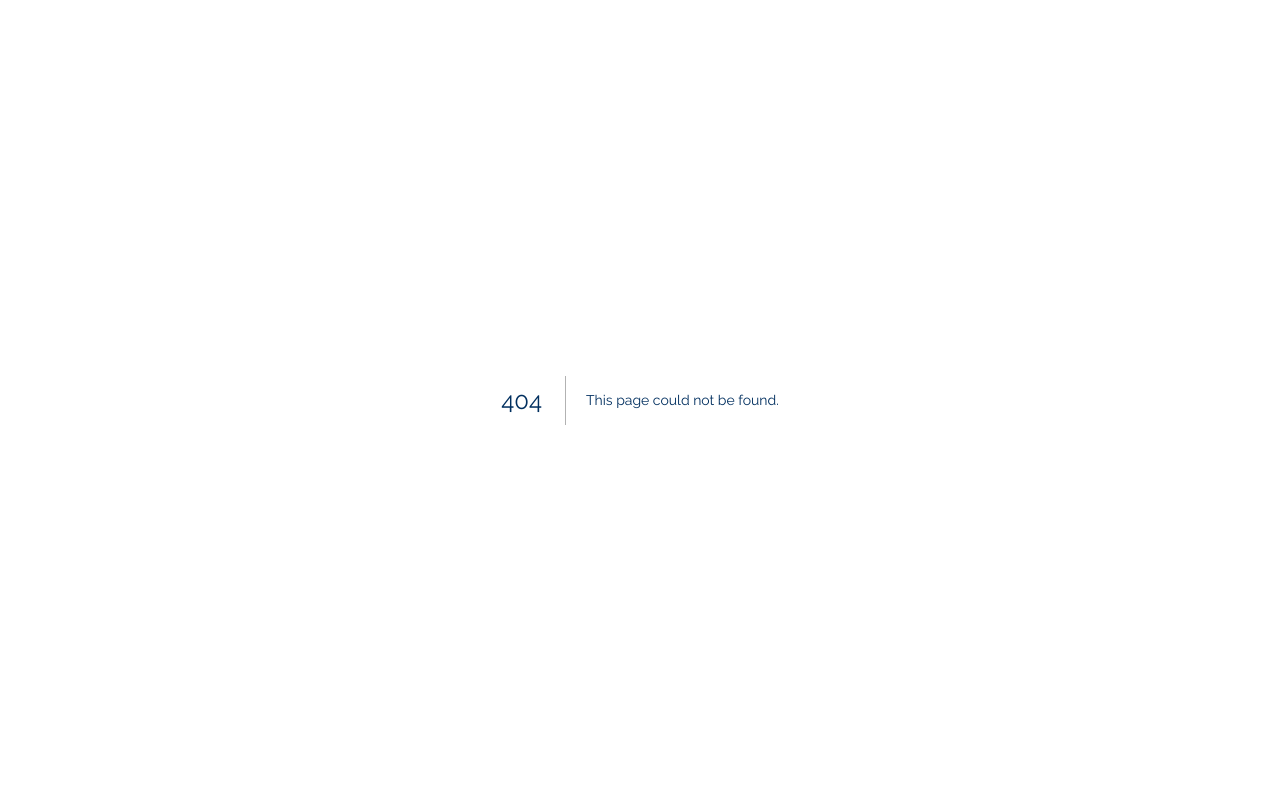
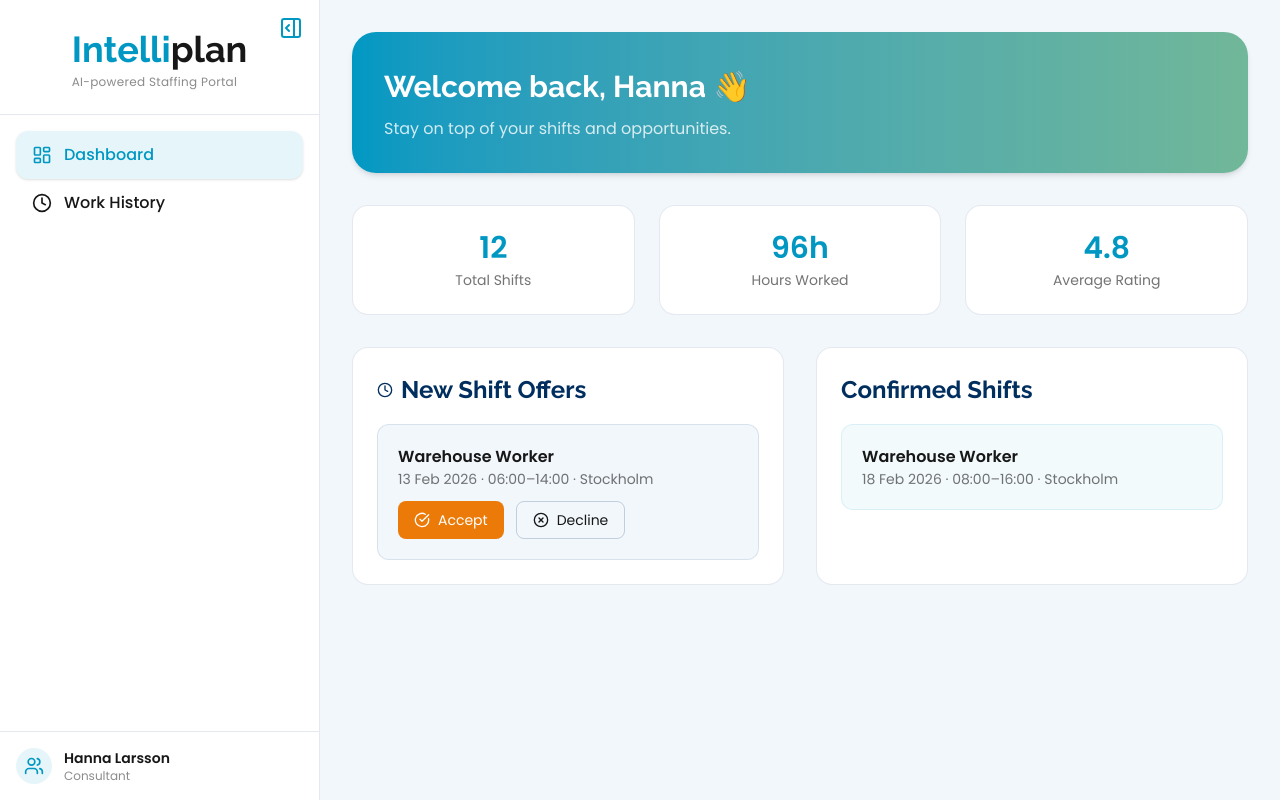
Before and after one commit to Mena-Saleh/Intelliplan-Hackathon, a Next.js app in the folder frontend/: page /consultant/dashboard in a window 1280 px wide. Before the commit this address had no page. Built offline with nearby package versions, Linux system fonts and the light colour scheme.

Commit message:
feat: add consultant page

```diff
--- /dev/null
+++ b/frontend/app/consultant/dashboard/page.tsx
@@ -0,0 +1,157 @@
+"use client";
+
+import Sidebar from "@/src/components/sidebar";
+import SidebarNav from "@/src/components/sidebar-nav";
+import { Clock, Star, CheckCircle, XCircle } from "lucide-react";
+
+export default function ConsultantDashboardPage() {
+	const newShiftOffers = [
+		{
+			id: 1,
+			role: "Warehouse Worker",
+			date: "13 Feb 2026",
+			time: "06:00–14:00",
+			location: "Stockholm",
+		},
+	];
+
+	const confirmedShifts = [
+		{
+			id: 1,
+			role: "Warehouse Worker",
+			date: "18 Feb 2026",
+			time: "08:00–16:00",
+			location: "Stockholm",
+		},
+	];
+
+	const stats = {
+		shifts: 12,
+		hours: 96,
+		rating: 4.8,
+	};
+
+	return (
+		<div className="flex min-h-screen bg-background">
+			<Sidebar user={{ name: "Hanna Larsson", role: "Consultant" }}>
+				<SidebarNav variant="consultant" />
+			</Sidebar>
+
+			<main className="ml-80 flex-1 p-8 space-y-8">
+				{/* ===== HERO CARD ===== */}
+				<div className="bg-gradient-to-r from-primary to-secondary text-white p-8 rounded-3xl shadow-md">
+					<h2 className="!text-white">
+						Welcome back, Hanna 👋
+					</h2>
+					<p className="text-white/80 mt-2">
+						Stay on top of your shifts and opportunities.
+					</p>
+				</div>
+
+				{/* ===== STATS ===== */}
+				<div className="grid md:grid-cols-3 gap-6">
+					<div className="bg-surface border border-dark/10 rounded-2xl p-6 text-center">
+						<p className="text-3xl font-bold text-primary">
+							{stats.shifts}
+						</p>
+						<p className="text-sm text-body/60 mt-1">
+							Total Shifts
+						</p>
+					</div>
+
+					<div className="bg-surface border border-dark/10 rounded-2xl p-6 text-center">
+						<p className="text-3xl font-bold text-primary">
+							{stats.hours}h
+						</p>
+						<p className="text-sm text-body/60 mt-1">
+							Hours Worked
+						</p>
+					</div>
+
+					<div className="bg-surface border border-dark/10 rounded-2xl p-6 text-center">
+						<p className="text-3xl font-bold text-primary">
+							{stats.rating}
+						</p>
+						<p className="text-sm text-body/60 mt-1">
+							Average Rating
+						</p>
+					</div>
+				</div>
+
+				{/* ===== CONTENT GRID ===== */}
+				<div className="grid lg:grid-cols-2 gap-8">
+					{/* NEW OFFERS */}
+					<div className="bg-surface border border-dark/10 rounded-2xl p-6 space-y-4">
+						<h3 className="font-semibold text-primary flex items-center gap-2">
+							<Clock className="w-4 h-4" />
+							New Shift Offers
+						</h3>
+
+						{newShiftOffers.length === 0 ? (
+							<p className="text-sm text-body/60">
+								No new shift offers available.
+							</p>
+						) : (
+							newShiftOffers.map((shift) => (
+								<div
+									key={shift.id}
+									className="bg-background border border-dark/10 rounded-xl p-5 space-y-3"
+								>
+									<div>
+										<p className="font-semibold">
+											{shift.role}
+										</p>
+										<p className="text-sm text-body/60">
+											{shift.date} · {shift.time} ·{" "}
+											{shift.location}
+										</p>
+									</div>
+
+									<div className="flex gap-3">
+										<button className="flex items-center gap-2 bg-accent text-white px-4 py-2 rounded-lg text-sm hover:opacity-90">
+											<CheckCircle className="w-4 h-4" />
+											Accept
+										</button>
+
+										<button className="flex items-center gap-2 border border-dark/20 px-4 py-2 rounded-lg text-sm hover:bg-dark/5">
+											<XCircle className="w-4 h-4" />
+											Decline
+										</button>
+									</div>
+								</div>
+							))
+						)}
+					</div>
+
+					{/* CONFIRMED SHIFTS */}
+					<div className="bg-surface border border-dark/10 rounded-2xl p-6 space-y-4">
+						<h3 className="font-semibold text-primary">
+							Confirmed Shifts
+						</h3>
+
+						{confirmedShifts.length === 0 ? (
+							<p className="text-sm text-body/60">
+								No confirmed shifts yet.
+							</p>
+						) : (
+							confirmedShifts.map((shift) => (
+								<div
+									key={shift.id}
+									className="bg-primary/5 rounded-xl p-5 border border-primary/10"
+								>
+									<p className="font-semibold">
+										{shift.role}
+									</p>
+									<p className="text-sm text-body/60">
+										{shift.date} · {shift.time} ·{" "}
+										{shift.location}
+									</p>
+								</div>
+							))
+						)}
+					</div>
+				</div>
+			</main>
+		</div>
+	);
+}
--- /dev/null
+++ b/frontend/app/consultant/work-history/page.tsx
@@ -0,0 +1,88 @@
+"use client";
+
+import Sidebar from "@/src/components/sidebar";
+import SidebarNav from "@/src/components/sidebar-nav";
+import { Star } from "lucide-react";
+
+export default function ConsultantWorkHistoryPage() {
+	const pastShifts = [
+		{
+			id: 1,
+			role: "Forklift Operator",
+			company: "Warehouse AB",
+			date: "Jan 2026",
+			hours: 8,
+			rating: 5,
+		},
+		{
+			id: 2,
+			role: "Warehouse Worker",
+			company: "Logistics Pro",
+			date: "Jan 2026",
+			hours: 6,
+			rating: 4,
+		},
+		{
+			id: 3,
+			role: "Packing Specialist",
+			company: "Nordic Storage",
+			date: "Dec 2025",
+			hours: 10,
+			rating: 5,
+		},
+	];
+
+	return (
+		<div className="flex min-h-screen bg-background">
+			<Sidebar user={{ name: "Hanna Larsson", role: "Consultant" }}>
+				<SidebarNav variant="consultant" />
+			</Sidebar>
+
+			<main className="ml-80 flex-1 p-8 space-y-8">
+				{/* HEADER */}
+				<div>
+					<h2 className="text-2xl font-semibold text-primary">
+						Work History
+					</h2>
+					<p className="text-sm text-body/60 mt-1">
+						Overview of your completed shifts and performance.
+					</p>
+				</div>
+
+				{/* TABLE */}
+				<div className="bg-surface border border-dark/10 rounded-2xl overflow-hidden">
+					<div className="grid grid-cols-5 bg-primary/5 text-sm font-medium px-6 py-4 text-body/70">
+						<span>Role</span>
+						<span>Company</span>
+						<span>Date</span>
+						<span>Hours</span>
+						<span className="text-right">Rating</span>
+					</div>
+
+					{pastShifts.map((shift) => (
+						<div
+							key={shift.id}
+							className="grid grid-cols-5 items-center px-6 py-4 border-t border-dark/10 text-sm"
+						>
+							<span className="font-medium">{shift.role}</span>
+							<span className="text-body/60">
+								{shift.company}
+							</span>
+							<span className="text-body/60">{shift.date}</span>
+							<span className="text-body/60">{shift.hours}h</span>
+
+							<div className="flex justify-end gap-1 text-accent">
+								{[...Array(shift.rating)].map((_, i) => (
+									<Star
+										key={i}
+										className="w-4 h-4 fill-accent text-accent"
+									/>
+								))}
+							</div>
+						</div>
+					))}
+				</div>
+			</main>
+		</div>
+	);
+}
--- a/frontend/src/components/sidebar-nav.tsx
+++ b/frontend/src/components/sidebar-nav.tsx
@@ -10,12 +10,22 @@ export default function SidebarNav({ variant }: { variant: string }) {
   const { showText, showTooltip, iconOnly } = useSidebar();
 
   const navConfig = {
-    manager: [{ name: "Dashboard", href: "/dashboard", icon: LayoutDashboard }],
-    consultant: [
-      { name: "Dashboard", href: "/dashboard", icon: LayoutDashboard },
-      { name: "Work History", href: "/history", icon: Clock },
-    ],
-    customer: [{ name: "My Requests", href: "/chat", icon: MessageSquare }],
+		manager: [
+			{ name: "Dashboard", href: "/dashboard", icon: LayoutDashboard },
+		],
+		consultant: [
+			{
+				name: "Dashboard",
+				href: "/consultant/dashboard",
+				icon: LayoutDashboard,
+			},
+			{
+				name: "Work History",
+				href: "/consultant/work-history",
+				icon: Clock,
+			},
+		],
+		customer: [{ name: "My Requests", href: "/chat", icon: MessageSquare }],
   };
 
   return (
```
